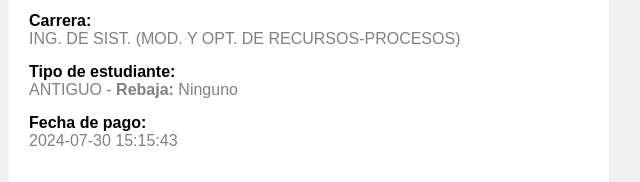
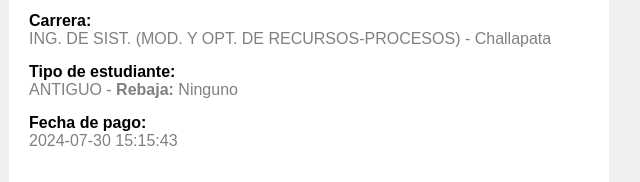
Before and after one commit to 01-bonny-10/matricula.uto, a plain HTML site: page index.html in a window 1280 px wide. Shown: the part 356-538 px from the top of the page, 331-971 px from the left. Drawn offline with Linux system fonts and the light colour scheme.

Commit message:
Update index.html

```diff
--- a/index.html
+++ b/index.html
@@ -136,7 +136,7 @@
             <div class="data-item">
                 <div class="data-label">Carrera:</div>
                 <div class="carre">
-                    ING. DE SIST. (MOD. Y OPT. DE RECURSOS-PROCESOS)
+                    ING. DE SIST. (MOD. Y OPT. DE RECURSOS-PROCESOS) - Challapata
                 </div>
             </div>
             <div class="data-item">
```
